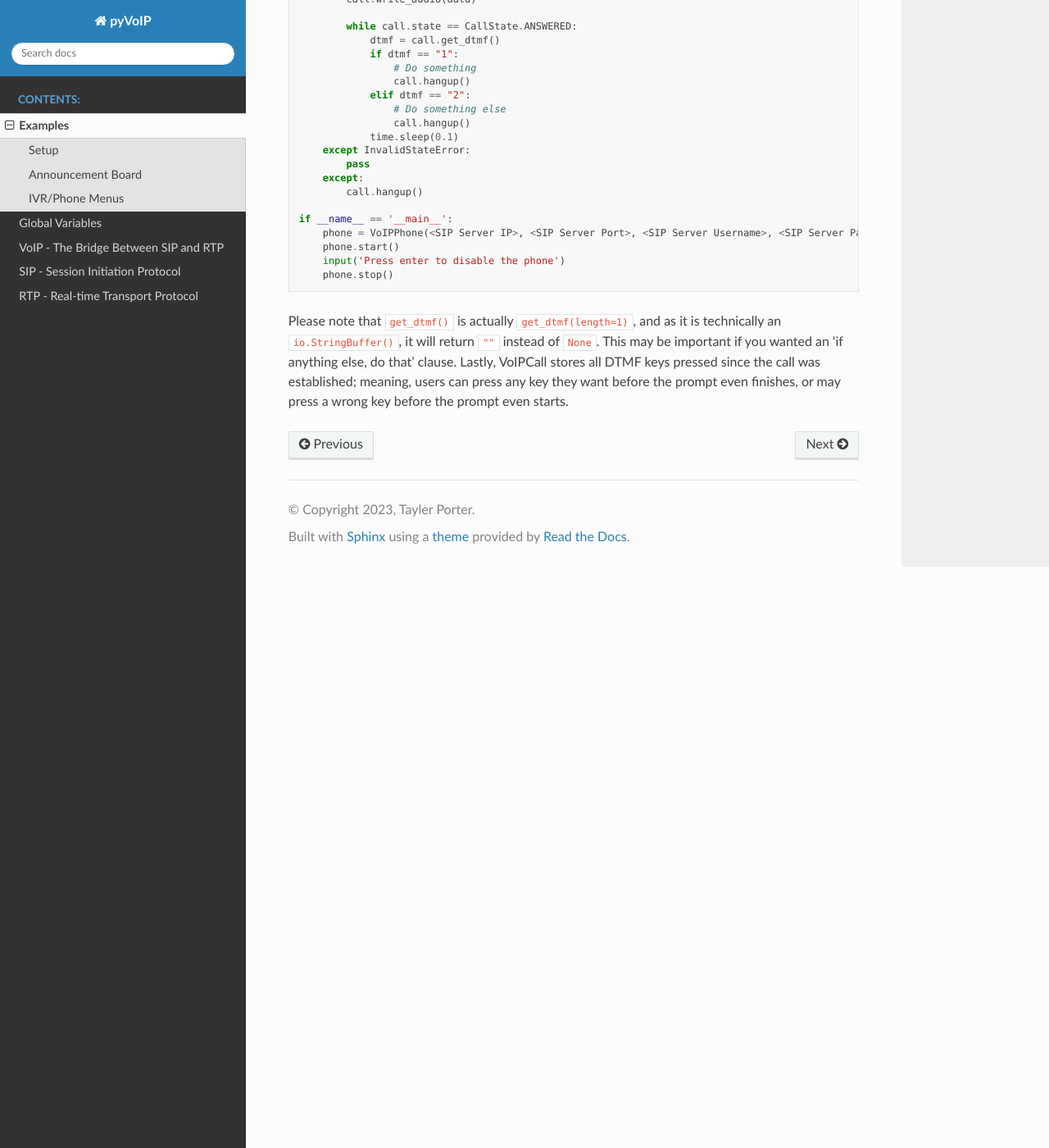
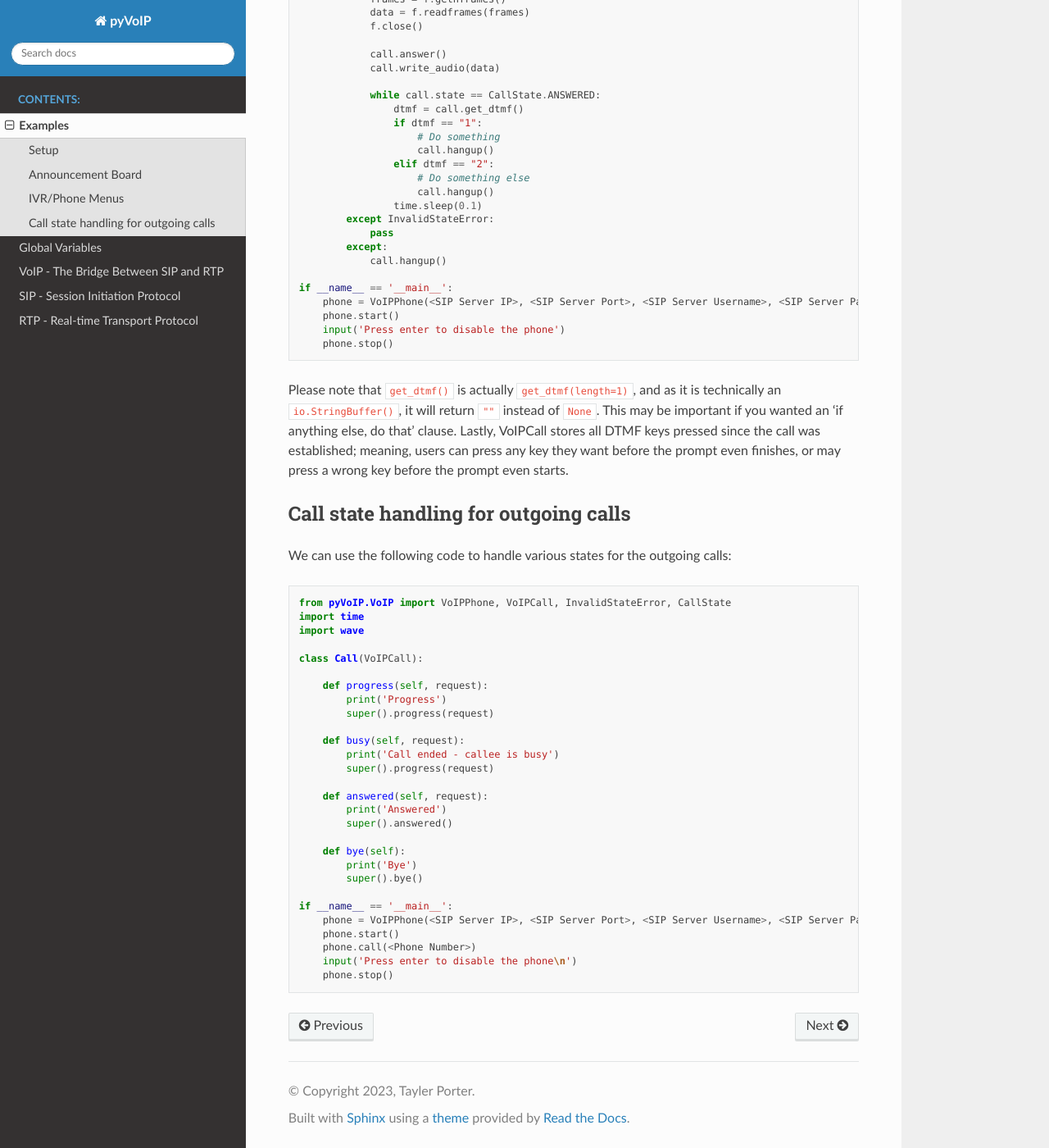
Before and after one commit to tayler6000/pyVoIP, a Sphinx documentation site: the page built from docs/Examples.rst, in a window 1280 px wide and 1400 px high, scrolled down 2401 px. Shown: the whole window at 82% size. Built offline with Sphinx 7.4.7 and the Read the Docs theme 2.0.0, drawn with Linux system fonts in a browser that asks for light colours; some of the changed text lies outside the part shown.

Commit message:
[ADD] callClass and sipClass to VoIPPhone constructor
Allow overide methods using a custom class. It's more pythonic
than the simple callback method and we can catch and override
more states.

```diff
--- a/docs/Examples.rst
+++ b/docs/Examples.rst
@@ -14,17 +14,19 @@
 
 .. code-block:: python
 
-  from pyVoIP.VoIP import VoIPPhone, InvalidStateError
+  from pyVoIP.VoIP import VoIPPhone, VoIPCall, InvalidStateError
 
-  def answer(call):
-      try:
-          call.answer()
-          call.hangup()
-      except InvalidStateError:
-          pass
+  class Call(VoIPCall):
+
+      def ringing(self, invite_request):
+          try:
+              self.answer()
+              self.hangup()
+          except InvalidStateError:
+              pass
 
   if __name__ == "__main__":
-      phone = VoIPPhone(<SIP server IP>, <SIP server port>, <SIP server username>, <SIP server password>, myIP=<Your computer's local IP>, callCallback=answer)
+      phone = VoIPPhone(<SIP server IP>, <SIP server port>, <SIP server username>, <SIP server password>, myIP=<Your computer's local IP>, callClass=Call)
       phone.start()
       input('Press enter to disable the phone')
       phone.stop()
@@ -36,33 +38,34 @@
 
 .. code-block:: python
 
-  from pyVoIP.VoIP import VoIPPhone, InvalidStateError, CallState
+  from pyVoIP.VoIP import VoIPPhone, VoIPCall, InvalidStateError, CallState
   import time
   import wave
 
-  def answer(call):
-      try:
-          f = wave.open('announcment.wav', 'rb')
-          frames = f.getnframes()
-          data = f.readframes(frames)
-          f.close()
+  class Call(VoIPCall):
 
-          call.answer()
-          call.write_audio(data)  # This writes the audio data to the transmit buffer, this must be bytes.
+      def ringing(self, invite_request):
+          try:
+              f = wave.open('announcment.wav', 'rb')
+              frames = f.getnframes()
+              data = f.readframes(frames)
+              f.close()
 
-          stop = time.time() + (frames / 8000)  # frames/8000 is the length of the audio in seconds. 8000 is the hertz of PCMU.
+              call.answer()
+              call.write_audio(data)  # This writes the audio data to the transmit buffer, this must be bytes.
 
-          while time.time() <= stop and call.state == CallState.ANSWERED:
-              time.sleep(0.1)
-          call.hangup()
-      except InvalidStateError:
-          pass
-      except:
-          call.hangup()
+              stop = time.time() + (frames / 8000)  # frames/8000 is the length of the audio in seconds. 8000 is the hertz of PCMU.
 
+              while time.time() <= stop and call.state == CallState.ANSWERED:
+                  time.sleep(0.1)
+              call.hangup()
+          except InvalidStateError:
+              pass
+          except:
+              call.hangup()
 
   if __name__ == "__main__":
-      phone = VoIPPhone(<SIP Server IP>, <SIP Server Port>, <SIP Server Username>, <SIP Server Password>, myIP=<Your computers local IP>, callCallback=answer)
+      phone = VoIPPhone(<SIP Server IP>, <SIP Server Port>, <SIP Server Username>, <SIP Server Password>, myIP=<Your computers local IP>, callClass=Call)
       phone.start()
       input('Press enter to disable the phone')
       phone.stop()
@@ -87,38 +90,76 @@
 
 .. code-block:: python
 
-  from pyVoIP.VoIP import VoIPPhone, InvalidStateError, CallState
+  from pyVoIP.VoIP import VoIPPhone, VoIPCall, InvalidStateError, CallState
   import time
   import wave
 
-  def answer(call):
-      try:
-          f = wave.open('prompt.wav', 'rb')
-          frames = f.getnframes()
-          data = f.readframes(frames)
-          f.close()
+  class Call(VoIPCall):
 
-          call.answer()
-          call.write_audio(data)
+      def ringing(self, invite_request):
+          try:
+              f = wave.open('prompt.wav', 'rb')
+              frames = f.getnframes()
+              data = f.readframes(frames)
+              f.close()
 
-          while call.state == CallState.ANSWERED:
-              dtmf = call.get_dtmf()
-              if dtmf == "1":
-                  # Do something
-                  call.hangup()
-              elif dtmf == "2":
-                  # Do something else
-                  call.hangup()
-              time.sleep(0.1)
-      except InvalidStateError:
-          pass
-      except:
-          call.hangup()
+              call.answer()
+              call.write_audio(data)
+
+              while call.state == CallState.ANSWERED:
+                  dtmf = call.get_dtmf()
+                  if dtmf == "1":
+                      # Do something
+                      call.hangup()
+                  elif dtmf == "2":
+                      # Do something else
+                      call.hangup()
+                  time.sleep(0.1)
+          except InvalidStateError:
+              pass
+          except:
+              call.hangup()
 
   if __name__ == '__main__':
-      phone = VoIPPhone(<SIP Server IP>, <SIP Server Port>, <SIP Server Username>, <SIP Server Password>, myIP=<Your computers local IP>, callCallback=answer)
+      phone = VoIPPhone(<SIP Server IP>, <SIP Server Port>, <SIP Server Username>, <SIP Server Password>, myIP=<Your computers local IP>, callClass=Call)
       phone.start()
       input('Press enter to disable the phone')
       phone.stop()
 
 Please note that ``get_dtmf()`` is actually ``get_dtmf(length=1)``, and as it is technically an ``io.StringBuffer()``, it will return ``""`` instead of ``None``.  This may be important if you wanted an 'if anything else, do that' clause.  Lastly, VoIPCall stores all DTMF keys pressed since the call was established; meaning, users can press any key they want before the prompt even finishes, or may press a wrong key before the prompt even starts.
+
+Call state handling for outgoing calls
+**************************************
+
+We can use the following code to handle various states for the outgoing calls:
+
+.. code-block:: python
+
+  from pyVoIP.VoIP import VoIPPhone, VoIPCall, InvalidStateError, CallState
+  import time
+  import wave
+
+  class Call(VoIPCall):
+
+      def progress(self, request):
+	  print('Progress')
+	  super().progress(request)
+
+      def busy(self, request):
+          print('Call ended - callee is busy')
+	  super().progress(request)
+
+      def answered(self, request):
+	  print('Answered')
+          super().answered()
+
+      def bye(self):
+          print('Bye')
+          super().bye()
+
+  if __name__ == '__main__':
+      phone = VoIPPhone(<SIP Server IP>, <SIP Server Port>, <SIP Server Username>, <SIP Server Password>, myIP=<Your computers local IP>, callClass=Call)
+      phone.start()
+      phone.call(<Phone Number>)
+      input('Press enter to disable the phone\n')
+      phone.stop()
```
Also changed, not shown: 1 other file.
